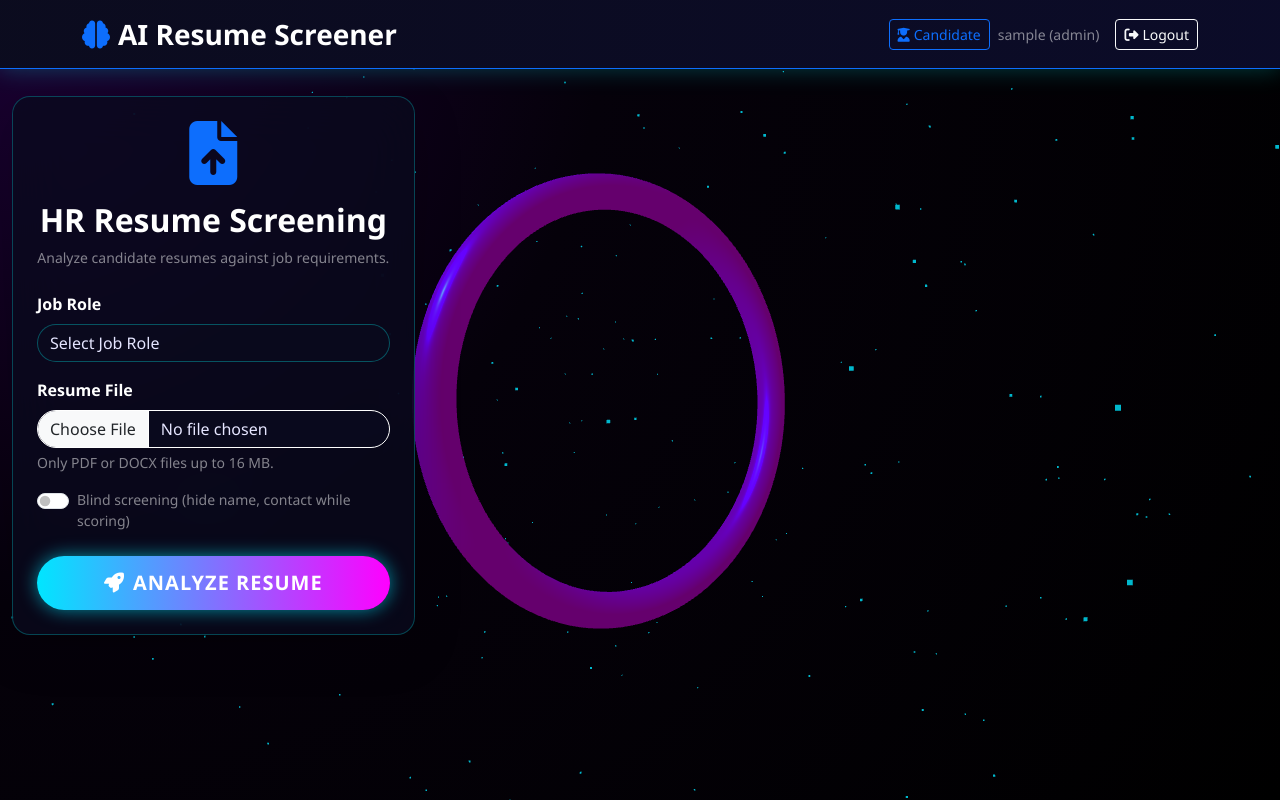
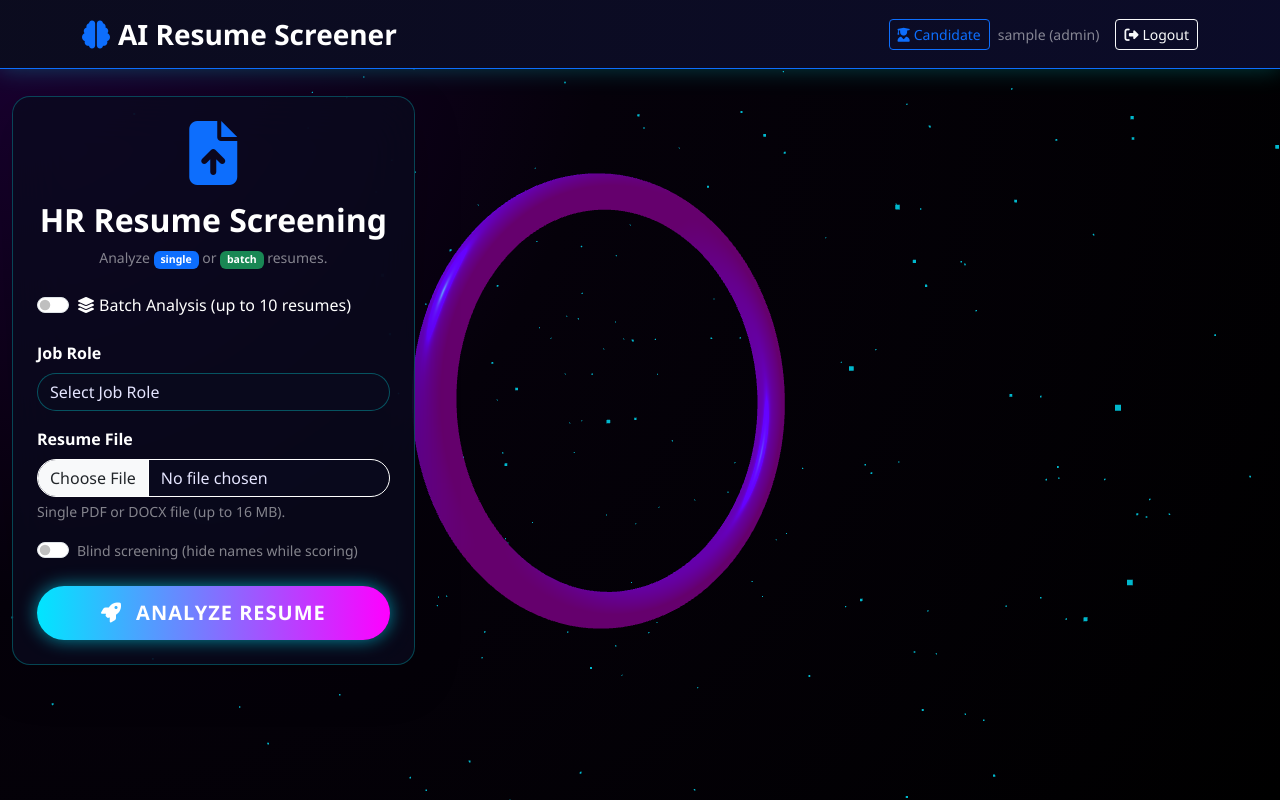
Before and after one commit to Navadeep-28/resume-screener-3d, a Flask app: page / in a window 1280 px wide. Run offline with Flask 3, Linux system fonts and the light colour scheme; the visitor is signed in with stand-in values (Sample User, id 1); parts of the project's set-up code (start-up, migrations or seed data) failed here and were passed over; some libraries are stand-ins or nearby versions.

Commit message:
Update index.html

```diff
--- a/templates/index.html
+++ b/templates/index.html
@@ -18,11 +18,19 @@
                     <i class="fas fa-file-upload fa-4x text-primary mb-3"></i>
                     <h2 class="fw-bold text-white">HR Resume Screening</h2>
                     <p class="text-white-50 small mb-0">
-                        Analyze candidate resumes against job requirements.
+                        Analyze <span class="badge bg-primary">single</span> or <span class="badge bg-success">batch</span> resumes.
                     </p>
                 </div>
 
                 <form id="uploadForm" enctype="multipart/form-data">
+                    <!-- Batch mode toggle (Idea 4) -->
+                    <div class="form-check form-switch mb-4">
+                        <input class="form-check-input" type="checkbox" id="batchModeSwitch" name="batch_mode">
+                        <label class="form-check-label text-white" for="batchModeSwitch">
+                            <i class="fas fa-layer-group me-1"></i>Batch Analysis (up to 10 resumes)
+                        </label>
+                    </div>
+
                     <div class="mb-3">
                         <label class="form-label text-white fw-bold">Job Role</label>
                         <select class="form-select bg-transparent text-white" name="job_category" required>
@@ -33,7 +41,8 @@
                         </select>
                     </div>
 
-                    <div class="mb-3">
+                    <!-- Single resume input -->
+                    <div id="singleResumeInput" class="mb-3">
                         <label class="form-label text-white fw-bold">Resume File</label>
                         <input type="file"
                                class="form-control bg-transparent text-white border-white"
@@ -41,20 +50,36 @@
                                accept=".pdf,.docx"
                                required>
                         <div class="form-text text-white-50 small">
-                            Only PDF or DOCX files up to 16 MB.
+                            Single PDF or DOCX file (up to 16 MB).
                         </div>
                     </div>
 
-                    <!-- Blind screening toggle (Idea 2) -->
+                    <!-- Batch resume input (hidden by default) -->
+                    <div id="batchResumeInput" class="mb-3 d-none">
+                        <label class="form-label text-white fw-bold">Select Multiple Resumes</label>
+                        <input type="file"
+                               class="form-control bg-transparent text-white border-white"
+                               name="resumes"
+                               accept=".pdf,.docx"
+                               multiple
+                               required>
+                        <div class="form-text text-white-50 small">
+                            Select up to 10 PDF/DOCX files (32 MB total).
+                        </div>
+                        <div id="batchFileList" class="mt-2 text-white-50 small"></div>
+                    </div>
+
+                    <!-- Blind screening toggle -->
                     <div class="form-check form-switch mb-4">
                         <input class="form-check-input" type="checkbox" id="blindModeSwitch" name="blind_mode">
                         <label class="form-check-label text-white-50 small" for="blindModeSwitch">
-                            Blind screening (hide name, contact while scoring)
+                            Blind screening (hide names while scoring)
                         </label>
                     </div>
 
                     <button type="submit" class="btn btn-primary btn-lg w-100">
-                        <i class="fas fa-rocket me-2"></i>Analyze Resume
+                        <i class="fas fa-rocket me-2"></i>
+                        <span id="submitText">Analyze Resume</span>
                     </button>
                 </form>
             </div>
@@ -67,85 +92,68 @@
                 <div class="spinner-border text-primary mb-3"
                      role="status"
                      style="width: 4rem; height: 4rem;"></div>
-                <h4 class="text-white">Analyzing your resume with AI...</h4>
-                <p class="text-white-50">
+                <h4 class="text-white" id="loadingText">Analyzing your resume(s)...</h4>
+                <p class="text-white-50" id="loadingDetail">
                     Extracting skills, computing similarity, and generating insights.
                 </p>
+                <div class="progress mt-3" style="height: 8px;">
+                    <div class="progress-bar progress-bar-striped progress-bar-animated bg-primary"
+                         role="progressbar" style="width: 0%"></div>
+                </div>
             </div>
 
-            <!-- Results -->
-            <div id="results" class="d-none">
+            <!-- Single result -->
+            <div id="singleResult" class="d-none">
+                <!-- [Previous single result content stays the same] -->
                 <div class="card glass-card shadow-lg">
                     <div class="card-header bg-gradient-primary text-white">
                         <h3 class="mb-0">
                             <i class="fas fa-chart-line me-2"></i>Analysis Complete
                         </h3>
                     </div>
+                    <!-- ... rest of single result content ... -->
+                </div>
+            </div>
+
+            <!-- Batch results (NEW - Idea 4) -->
+            <div id="batchResults" class="d-none">
+                <div class="card glass-card shadow-lg">
+                    <div class="card-header bg-gradient-success text-white d-flex justify-content-between align-items-center">
+                        <h3 class="mb-0">
+                            <i class="fas fa-layer-group me-2"></i>Batch Analysis Complete
+                        </h3>
+                        <span class="badge bg-light text-dark fs-6" id="batchCount">0</span>
+                    </div>
                     <div class="card-body p-4">
-                        <div class="row text-center mb-4">
-                            <div class="col-12">
-                                <div class="score-circle mb-3" id="overallScore">0%</div>
-                                <h4 class="text-white" id="jobTitle"></h4>
-                                <p class="text-white-50 small" id="decisionText">
-                                    Overall decision based on TF‑IDF match, skills, and experience.
-                                </p>
-                            </div>
+                        <!-- Leaderboard table -->
+                        <div class="table-responsive mb-4">
+                            <table class="table table-dark table-hover">
+                                <thead>
+                                    <tr>
+                                        <th>Rank</th>
+                                        <th>Candidate</th>
+                                        <th>Score</th>
+                                        <th>Status</th>
+                                        <th>Action</th>
+                                    </tr>
+                                </thead>
+                                <tbody id="batchLeaderboard">
+                                    <!-- Populated by JS -->
+                                </tbody>
+                            </table>
                         </div>
 
-                        <!-- Charts row 1: pie + bars -->
-                        <div class="row">
-                            <div class="col-md-6 mb-3">
-                                <div id="scorePie" style="width:100%; height:250px;"></div>
-                            </div>
-                            <div class="col-md-6 mb-3">
-                                <div id="scoreBars" style="width:100%; height:250px;"></div>
-                            </div>
+                        <!-- Top 3 detailed cards -->
+                        <div class="row" id="top3Details">
+                            <!-- Populated by JS -->
                         </div>
 
-                        <!-- Charts row 2: heatmap -->
-                        <div class="row mt-3">
-                            <div class="col-12">
-                                <div id="overlapHeatmap" style="width:100%; height:300px;"></div>
-                            </div>
-                        </div>
-
-                        <!-- Explainability panel (Idea 1) -->
+                        <!-- Bulk download -->
                         <div class="mt-4">
-                            <h5 class="text-white mb-3">
-                                <i class="fas fa-question-circle me-2"></i>Why this score?
-                            </h5>
-
-                            <div class="row">
-                                <div class="col-md-4 mb-3">
-                                    <div class="text-white-50 small">
-                                        <div class="fw-bold text-white mb-1">Top matching phrases</div>
-                                        <ul id="explainTopPhrases" class="small mb-0"></ul>
-                                    </div>
-                                </div>
-                                <div class="col-md-4 mb-3">
-                                    <div class="text-white-50 small">
-                                        <div class="fw-bold text-white mb-1">Missing critical skills</div>
-                                        <ul id="explainMissingCritical" class="small mb-0"></ul>
-                                    </div>
-                                </div>
-                                <div class="col-md-4 mb-3">
-                                    <div class="text-white-50 small">
-                                        <div class="fw-bold text-white mb-1">Experience rationale</div>
-                                        <p id="explainExperience" class="small mb-0"></p>
-                                    </div>
-                                </div>
-                            </div>
-                        </div>
-
-                        <!-- Download -->
-                        <div class="mt-4">
-                            <a id="downloadBtn" class="btn btn-success btn-lg w-100" href="#" download>
-                                <i class="fas fa-file-pdf me-2"></i>Download Detailed PDF Report
+                            <a id="bulkDownloadBtn" class="btn btn-success btn-lg w-100" href="#" download>
+                                <i class="fas fa-file-archive me-2"></i>Download All Reports (ZIP)
                             </a>
                         </div>
-
-                        <!-- Matched / missing skills summary -->
-                        <div class="mt-4 text-white-50 small" id="skillsSummary"></div>
                     </div>
                 </div>
             </div>
```
